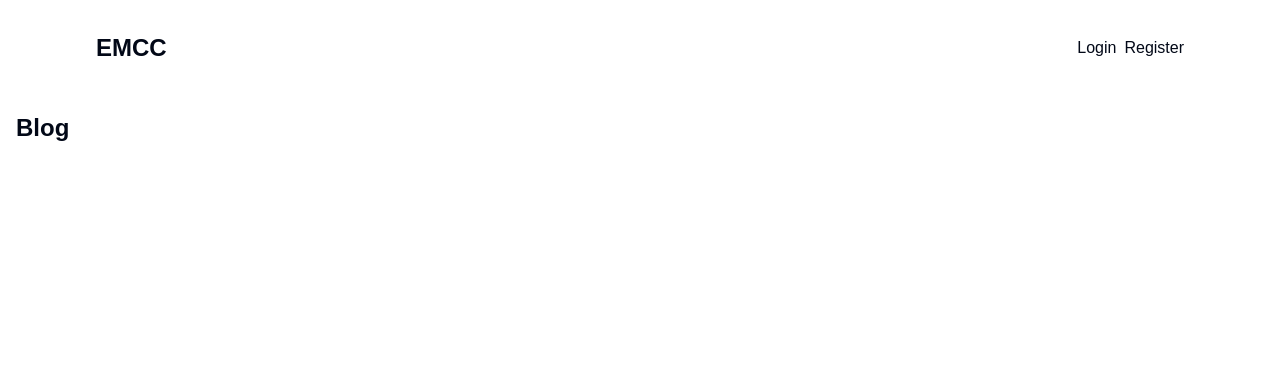
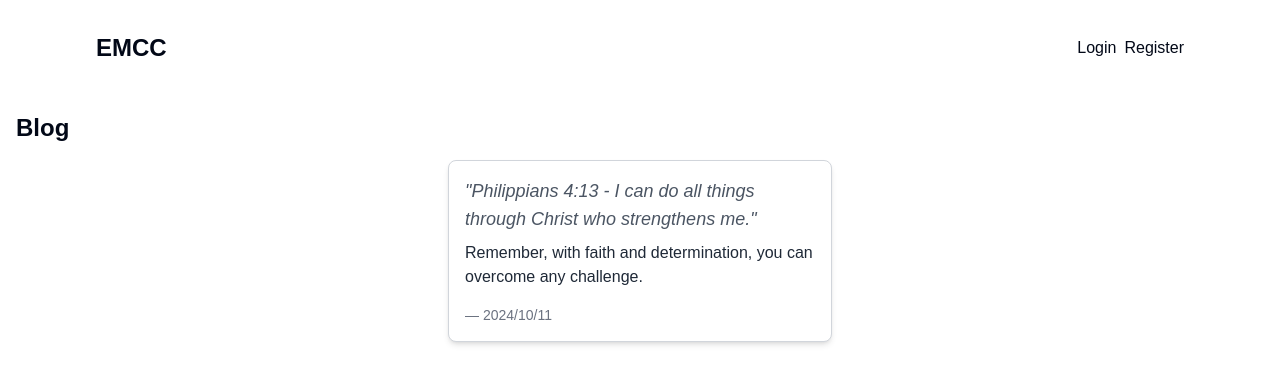
Before and after one commit to Michael-Dale/EMCCYouthApp, a Next.js app: page /blog in a window 1280 px wide. Shown: the top 384 px of the page. Built offline with nearby package versions, Linux system fonts and the light colour scheme; no server answers.

Commit message:
added devotion component

```diff
--- a/src/app/blog/page.js
+++ b/src/app/blog/page.js
@@ -1,4 +1,5 @@
 import PageTransition from "../components/PageTransition";
+import DevotionalPost from '../components/DevotionalPost';
 
 export default function Blog() {
   return (
@@ -6,6 +7,11 @@ export default function Blog() {
       <div className="p-4">
         <h1 className="text-2xl font-bold mb-4">Blog</h1>
         {/* Your contact page content here */}
+        <DevotionalPost
+        verse="Philippians 4:13 - I can do all things through Christ who strengthens me."
+        message="Remember, with faith and determination, you can overcome any challenge."
+        date="2024/10/11"
+      />
       </div>
     </PageTransition>
   );
--- a/src/app/components/AccountComponent.jsx
+++ b/src/app/components/AccountComponent.jsx
@@ -7,6 +7,7 @@ import {
   LogOut,
   ChevronRight,
 } from "lucide-react";
+
 
 export default function AccountPage() {
   const [userName, setUserName] = useState("John Doe");
--- /dev/null
+++ b/src/app/components/DevotionalPost.jsx
@@ -0,0 +1,19 @@
+import React from 'react';
+
+const DevotionalPost = ({ verse, message,date }) => {
+  return (
+    <div className="devotional-post border border-gray-300 rounded-lg p-4 shadow-md max-w-sm mx-auto my-4 bg-white transition-shadow duration-200 hover:shadow-lg">
+      <div className="verse text-gray-600 italic mb-2 text-lg">
+        "{verse}"
+      </div>
+      <div className="message text-gray-800 text-base">
+        {message}
+      </div>
+      <div className="footer text-gray-500 text-sm mt-4">
+        <span>— {date}</span>
+      </div>
+    </div>
+  );
+};
+
+export default DevotionalPost;
```
